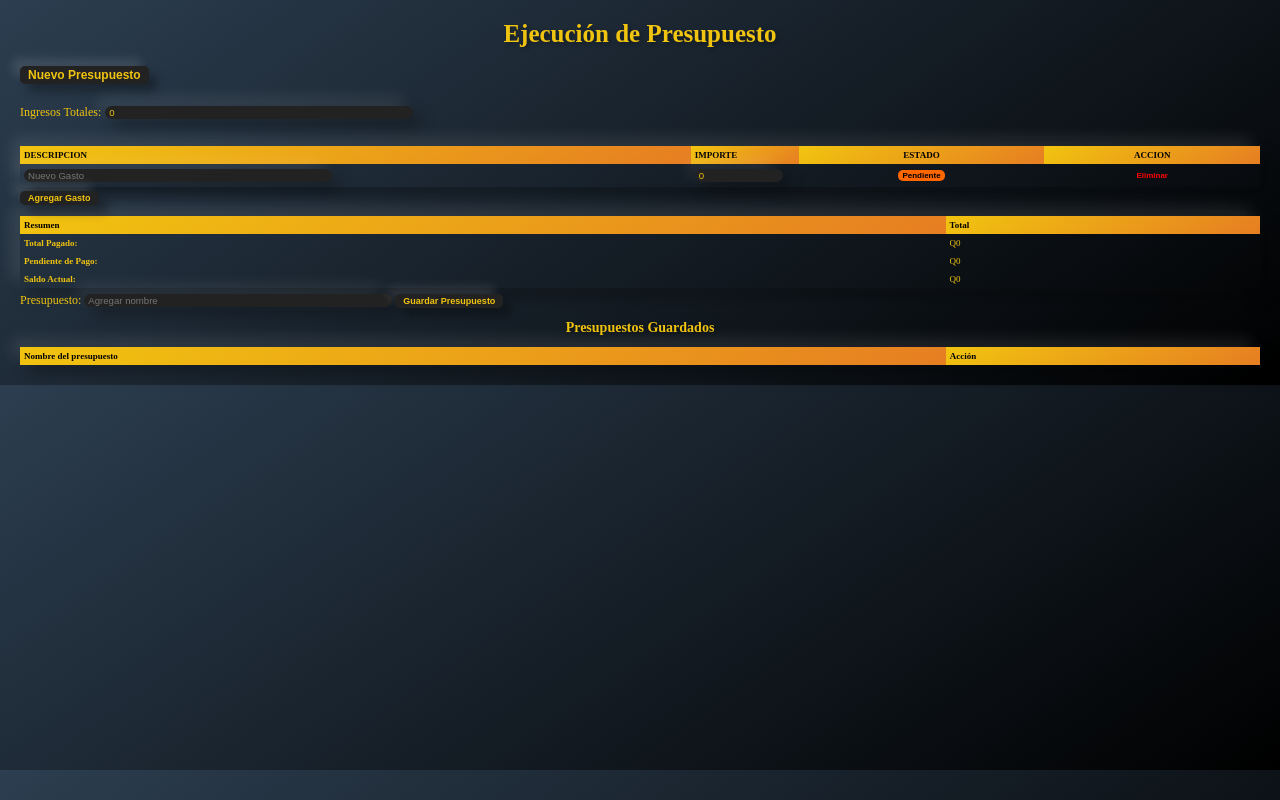
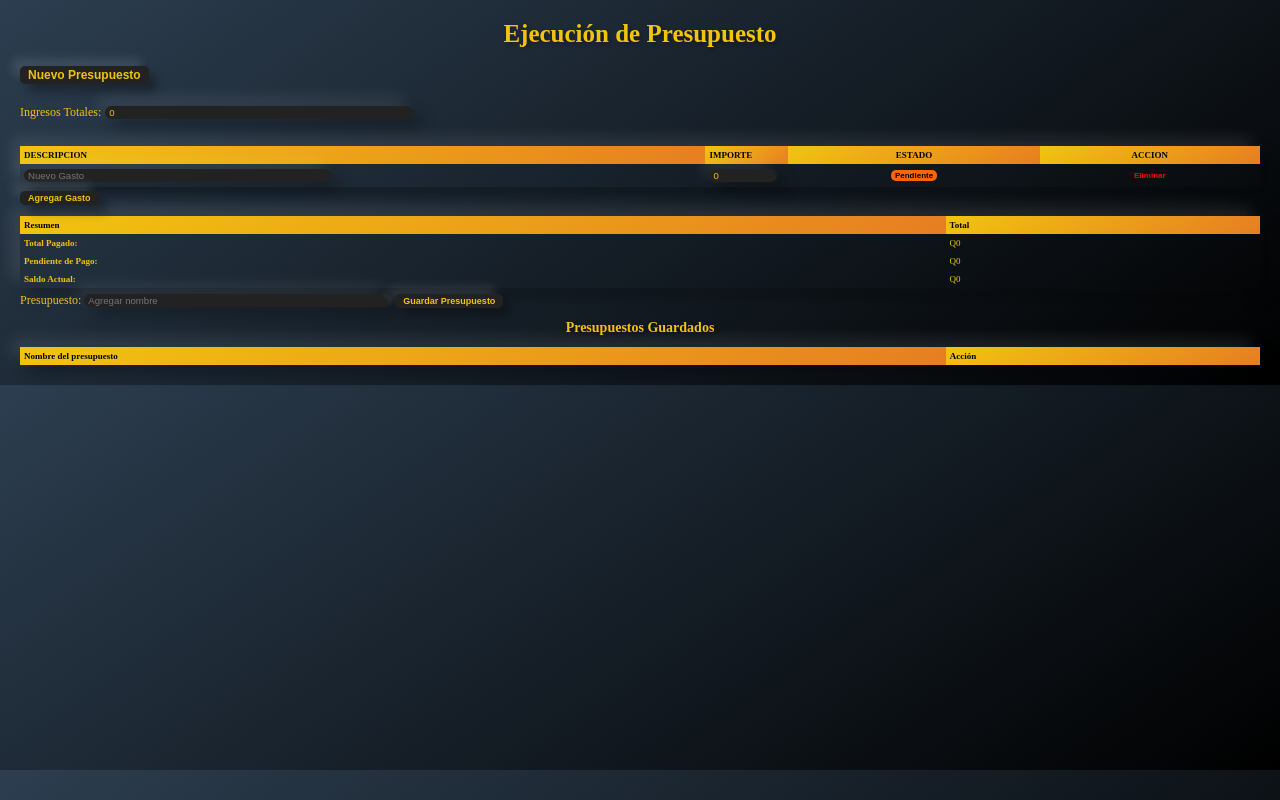
Before and after one commit to FactoryStoreX/presupuesto, a plain HTML site: page index.html in a window 1280 px wide. Drawn offline with Linux system fonts and the light colour scheme.

Commit message:
Update index.html

```diff
--- a/index.html
+++ b/index.html
@@ -134,7 +134,7 @@ h2 {
 
 
 #tabla-presupuesto td:nth-child(2) {
-    	width: 100px; /* Puedes ajustar el valor según lo que necesites */
+    	width: 75px; /* Puedes ajustar el valor según lo que necesites */
 		}
 
  #agregar-gasto-btn {
```
